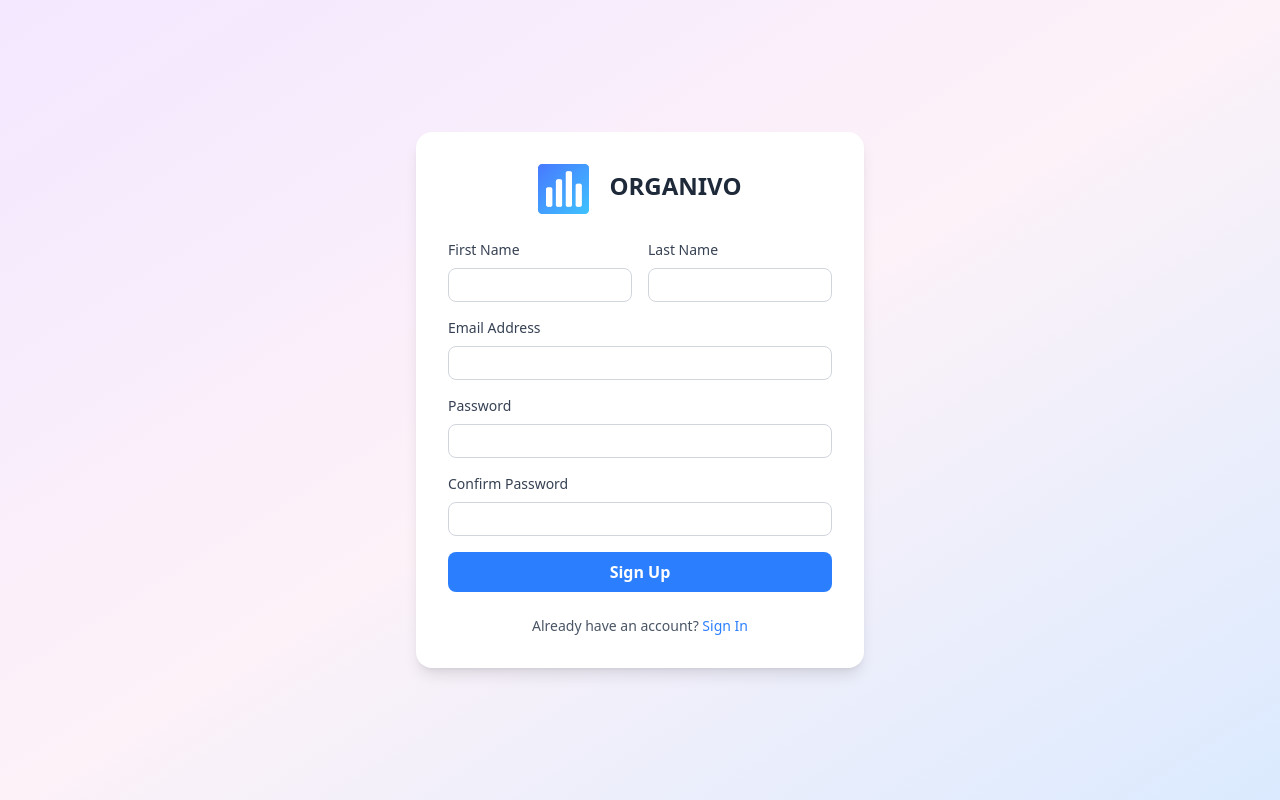
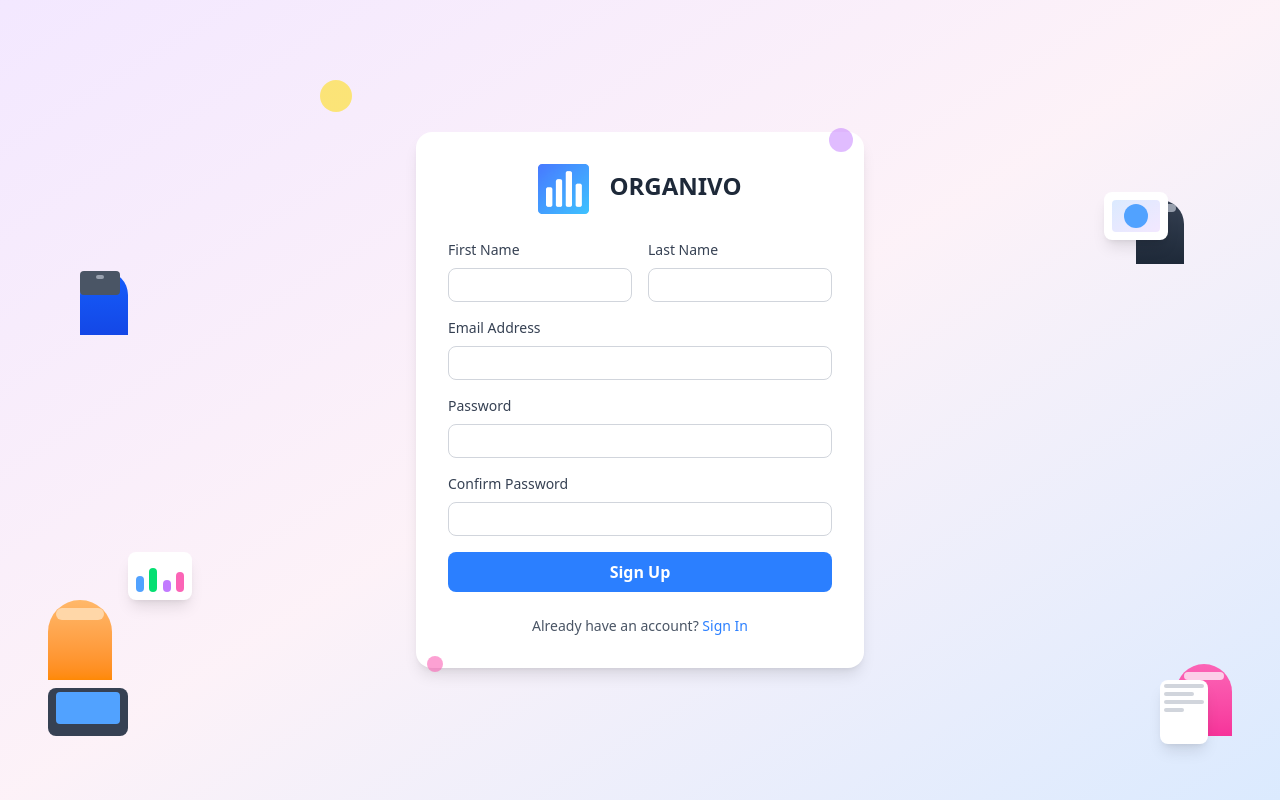
Before and after one commit to Suraj00345/project-management-tool, a React (Vite) app: page /signup in a window 1280 px wide. Built offline with nearby package versions, Linux system fonts and the light colour scheme.

Commit message:
Decorate the SignUp page

```diff
--- a/src/pages/SignUpPage.jsx
+++ b/src/pages/SignUpPage.jsx
@@ -1,47 +1,127 @@
-import React, { useState } from 'react';
+import React, { useState } from "react";
 import logo from "../assets/logo.png";
-
 
 export default function Signup() {
   const [formData, setFormData] = useState({
-    firstName: '',
-    lastName: '',
-    email: '',
-    password: '',
-    confirmPassword: ''
+    firstName: "",
+    lastName: "",
+    email: "",
+    password: "",
+    confirmPassword: "",
   });
 
   const handleChange = (e) => {
     setFormData({
       ...formData,
-      [e.target.name]: e.target.value
+      [e.target.name]: e.target.value,
     });
   };
 
   const handleSubmit = (e) => {
     e.preventDefault();
-    console.log('Form submitted:', formData);
+    console.log("Form submitted:", formData);
   };
 
   return (
     <div className="min-h-screen bg-gradient-to-br from-purple-100 via-pink-50 to-blue-100 flex items-center justify-center p-4">
+      {/* Background Illustrations */}
+      {/* Left side illustrations */}
+      <div className="absolute left-4 lg:left-12 bottom-8 lg:bottom-16 hidden sm:block">
+        {/* Person with laptop */}
+        <div className="relative">
+          <div className="w-16 h-20 bg-gradient-to-b from-orange-300 to-orange-400 rounded-t-full rounded-b-lg relative">
+            <div className="w-12 h-3 bg-orange-200 rounded-full absolute top-2 left-2"></div>
+          </div>
+          {/* Laptop */}
+          <div className="w-20 h-12 bg-gray-700 rounded-lg mt-2 relative">
+            <div className="w-16 h-8 bg-blue-400 rounded-sm absolute top-1 left-2"></div>
+          </div>
+        </div>
+
+        {/* Chart/Graph */}
+        <div className="absolute -top-12 left-20 w-16 h-12 bg-white rounded-lg shadow-lg p-2">
+          <div className="flex items-end justify-between h-full">
+            <div className="w-2 h-4 bg-blue-400 rounded-sm"></div>
+            <div className="w-2 h-6 bg-green-400 rounded-sm"></div>
+            <div className="w-2 h-3 bg-purple-400 rounded-sm"></div>
+            <div className="w-2 h-5 bg-pink-400 rounded-sm"></div>
+          </div>
+        </div>
+      </div>
+
+      {/* Person with briefcase */}
+      <div className="absolute left-8 lg:left-20 top-1/3 hidden md:block">
+        <div className="w-12 h-16 bg-gradient-to-b from-blue-600 to-blue-700 rounded-t-full rounded-b-lg relative">
+          <div className="w-8 h-2 bg-blue-300 rounded-full absolute top-1 left-2"></div>
+          {/* Briefcase */}
+          <div className="w-10 h-6 bg-gray-600 rounded-sm mt-1 relative">
+            <div className="w-2 h-1 bg-gray-400 rounded-full absolute top-1 left-4"></div>
+          </div>
+        </div>
+      </div>
+
+      {/* Right side illustrations */}
+      <div className="absolute right-4 lg:right-12 bottom-8 lg:bottom-16 hidden sm:block">
+        {/* Person with documents */}
+        <div className="relative">
+          <div className="w-14 h-18 bg-gradient-to-b from-pink-400 to-pink-500 rounded-t-full rounded-b-lg relative">
+            <div className="w-10 h-2 bg-pink-200 rounded-full absolute top-2 left-2"></div>
+          </div>
+          {/* Documents */}
+          <div className="absolute -left-4 top-4">
+            <div className="w-12 h-16 bg-white rounded-lg shadow-lg p-1">
+              <div className="space-y-1">
+                <div className="w-full h-1 bg-gray-300 rounded"></div>
+                <div className="w-3/4 h-1 bg-gray-300 rounded"></div>
+                <div className="w-full h-1 bg-gray-300 rounded"></div>
+                <div className="w-1/2 h-1 bg-gray-300 rounded"></div>
+              </div>
+            </div>
+          </div>
+        </div>
+      </div>
+
+      {/* Person with presentation */}
+      <div className="absolute right-8 lg:right-24 top-1/4 hidden lg:block">
+        <div className="relative">
+          <div className="w-12 h-16 bg-gradient-to-b from-gray-700 to-gray-800 rounded-t-full rounded-b-lg relative">
+            <div className="w-8 h-2 bg-gray-400 rounded-full absolute top-1 left-2"></div>
+          </div>
+          {/* Presentation board */}
+          <div className="absolute -left-8 -top-2 w-16 h-12 bg-white rounded-lg shadow-lg p-2">
+            <div className="w-full h-full bg-gradient-to-br from-blue-100 to-purple-100 rounded flex items-center justify-center">
+              <div className="w-6 h-6 bg-blue-400 rounded-full"></div>
+            </div>
+          </div>
+        </div>
+      </div>
+
+      {/* Floating elements */}
+      <div className="absolute top-20 left-1/4 w-8 h-8 bg-yellow-300 rounded-full opacity-60 hidden lg:block animate-pulse"></div>
+      <div className="absolute top-32 right-1/3 w-6 h-6 bg-purple-400 rounded-full opacity-50 hidden lg:block animate-pulse"></div>
+      <div className="absolute bottom-32 left-1/3 w-4 h-4 bg-pink-400 rounded-full opacity-60 hidden md:block animate-pulse"></div>
+
+      {/* Main SignUp page start from here*/}
       <div className="w-full max-w-md bg-white rounded-2xl shadow-lg p-8">
         {/* Logo and Title */}
         <div className="text-center mb-8">
           <div className="flex items-center justify-center gap-5 mb-4">
-            <div className='h-11'>
-               <img src={`${logo}`} alt="xcffvfsd" />
+            <div className="h-11">
+              <img src={`${logo}`} alt="company logo" />
             </div>
             <span className="text-2xl font-bold text-gray-800">ORGANIVO</span>
           </div>
         </div>
 
-        {/* Form */}
+        {/*Main Form */}
         <div className="space-y-4">
           {/* Name Fields */}
           <div className="grid grid-cols-1 sm:grid-cols-2 gap-4">
             <div>
-              <label htmlFor="firstName" className="block text-sm font-medium text-gray-700 mb-2">
+              <label
+                htmlFor="firstName"
+                className="block text-sm font-medium text-gray-700 mb-2"
+              >
                 First Name
               </label>
               <input
@@ -55,7 +135,10 @@ export default function Signup() {
               />
             </div>
             <div>
-              <label htmlFor="lastName" className="block text-sm font-medium text-gray-700 mb-2">
+              <label
+                htmlFor="lastName"
+                className="block text-sm font-medium text-gray-700 mb-2"
+              >
                 Last Name
               </label>
               <input
@@ -72,7 +155,10 @@ export default function Signup() {
 
           {/* Email Field */}
           <div>
-            <label htmlFor="email" className="block text-sm font-medium text-gray-700 mb-2">
+            <label
+              htmlFor="email"
+              className="block text-sm font-medium text-gray-700 mb-2"
+            >
               Email Address
             </label>
             <input
@@ -88,7 +174,10 @@ export default function Signup() {
 
           {/* Password Field */}
           <div>
-            <label htmlFor="password" className="block text-sm font-medium text-gray-700 mb-2">
+            <label
+              htmlFor="password"
+              className="block text-sm font-medium text-gray-700 mb-2"
+            >
               Password
             </label>
             <input
@@ -101,10 +190,12 @@ export default function Signup() {
               placeholder=""
             />
           </div>
-
           {/* Confirm Password Field */}
           <div>
-            <label htmlFor="confirmPassword" className="block text-sm font-medium text-gray-700 mb-2">
+            <label
+              htmlFor="confirmPassword"
+              className="block text-sm font-medium text-gray-700 mb-2"
+            >
               Confirm Password
             </label>
             <input
@@ -117,7 +208,6 @@ export default function Signup() {
               placeholder=""
             />
           </div>
-
           {/* Submit Button */}
           <button
             type="button"
@@ -127,12 +217,14 @@ export default function Signup() {
             Sign Up
           </button>
         </div>
-
         {/* Additional Links */}
         <div className="mt-6 text-center">
           <p className="text-gray-600 text-sm">
-            Already have an account?{' '}
-            <a href="/login" className="text-blue-500 hover:text-blue-600 font-medium">
+            Already have an account?{" "}
+            <a
+              href="/login"
+              className="text-blue-500 hover:text-blue-600 font-medium"
+            >
               Sign In
             </a>
           </p>
```
